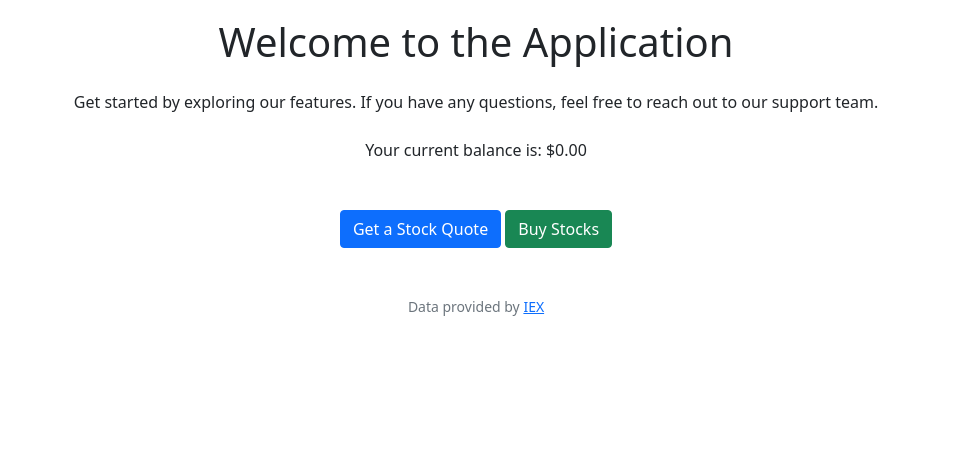
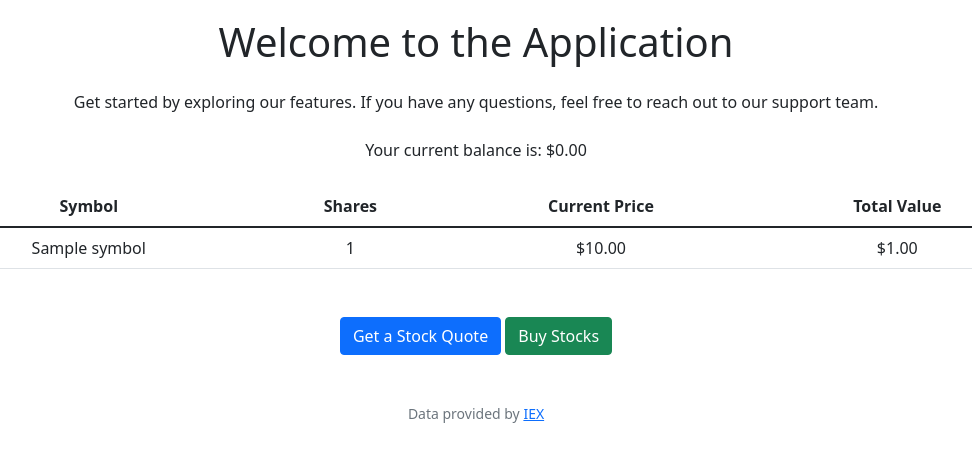
Before and after one commit to fsentypal/CS50-projects, a Flask app: template finance/templates/index.html in a window 1280 px wide. Shown: the part 154-616 px from the top of the page, without its empty margins (164-1136 px from the left). Run offline with Flask 3, Linux system fonts and the light colour scheme; the template is opened without the code that fills it: most values are stand-ins (such as "Sample title", 1, 10 or a date in 2020); some libraries are stand-ins or nearby versions.

Commit message:
Sat, Aug 26, 2023, 11:44 PM -07:00

```diff
--- a/finance/templates/index.html
+++ b/finance/templates/index.html
@@ -11,6 +11,26 @@
             Get started by exploring our features. If you have any questions, feel free to reach out to our support team.
         </p>
         <p class="text-center mt-4">Your current balance is: ${{ "%.2f"|format(balance) }}</p>
+        <table class="table mt-4">
+            <thead>
+                <tr>
+                    <th>Symbol</th>
+                    <th>Shares</th>
+                    <th>Current Price</th>
+                    <th>Total Value</th>
+                </tr>
+            </thead>
+            <tbody>
+                {% for stock in stocks %}
+                <tr>
+                    <td>{{ stock["symbol"] }}</td>
+                    <td>{{ stock["total_shares"] }}</td>
+                    <td>${{ "%.2f"|format(stock["price"]) }}</td>
+                    <td>${{ "%.2f"|format(stock["total_value"]) }}</td>
+                </tr>
+                {% endfor %}
+            </tbody>
+        </table>
 
         <div class="mt-5 text-center">
             <a href="/quote" class="btn btn-primary">Get a Stock Quote</a>
```
